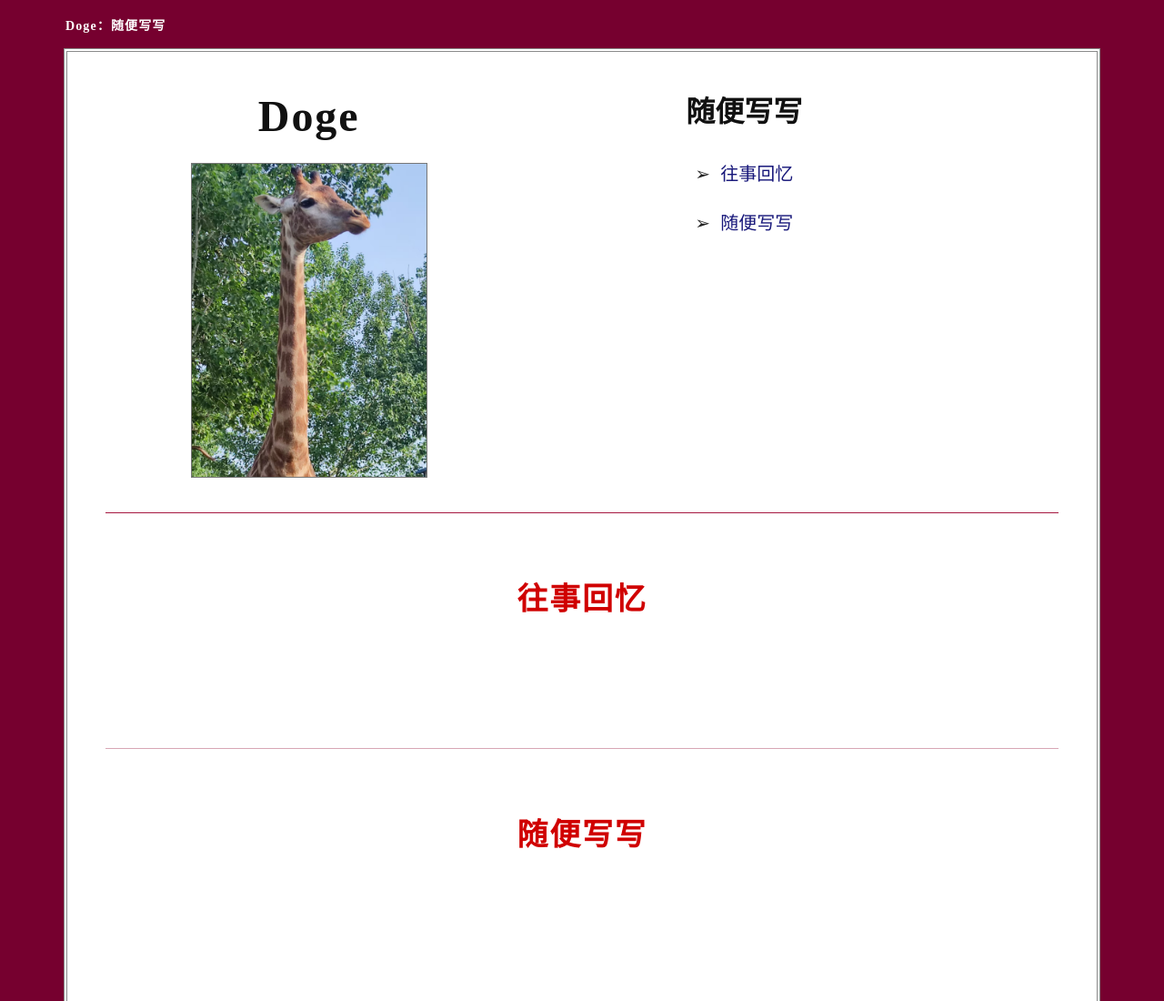
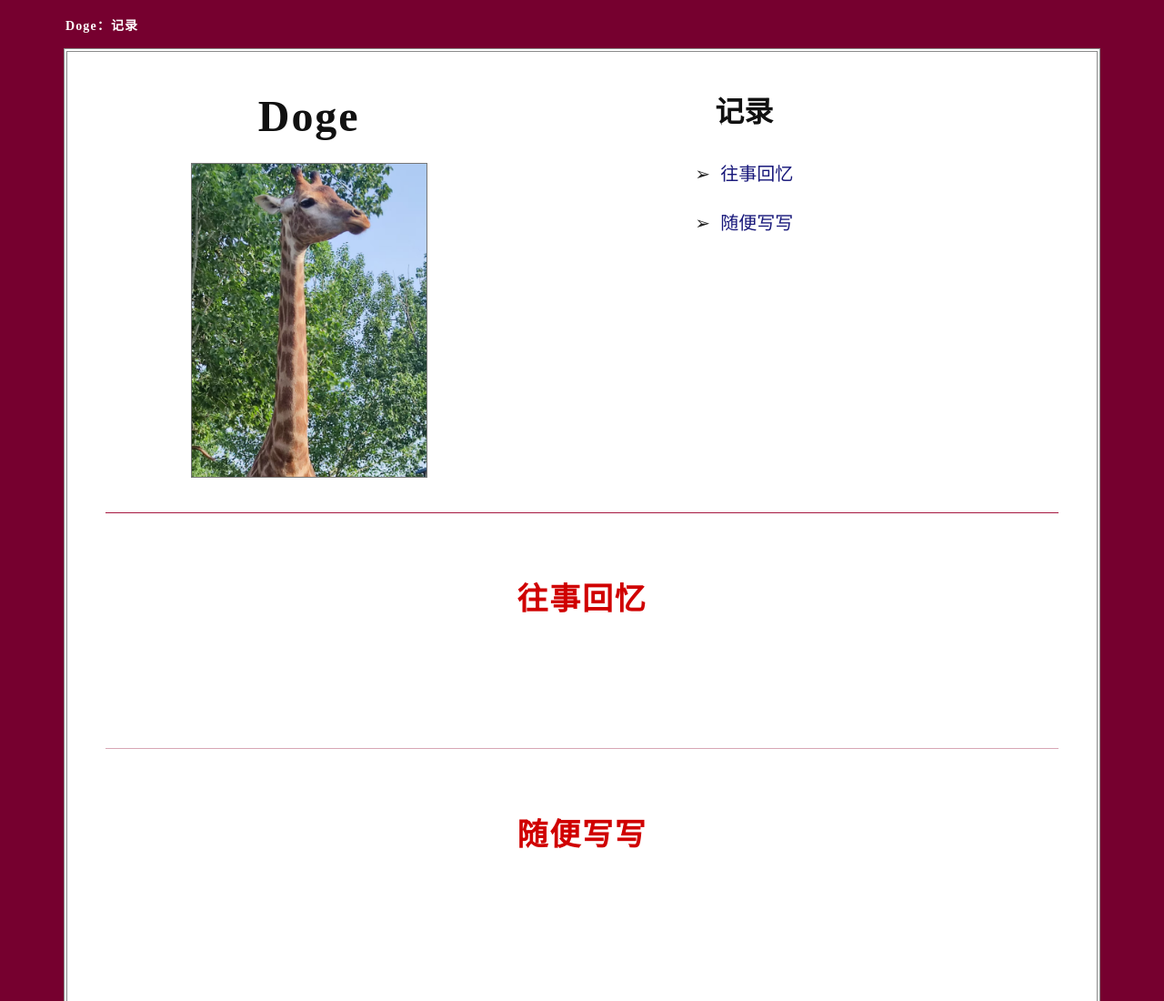
Before and after one commit to Charging-up/charging-up.github.io, a plain HTML site: page index.html in a window 1280 px wide. Shown: the top 1100 px of the page at 91% size. Drawn offline with Linux system fonts and the light colour scheme.

Commit message:
Update index.html

```diff
--- a/index.html
+++ b/index.html
@@ -4,7 +4,7 @@
   <meta charset="UTF-8">
   <meta name="viewport" content="width=device-width, initial-scale=1.0">
   <meta name="description" content="Doge 的个人写作页面">
-  <title>Doge｜随便写写</title>
+  <title>Doge｜记录</title>
 
   <style>
     :root {
@@ -195,7 +195,7 @@
 </head>
 
 <body>
-  <div class="site-label">Doge：随便写写</div>
+  <div class="site-label">Doge：记录</div>
 
   <main class="page">
     <section class="intro" aria-label="个人简介与目录">
@@ -205,7 +205,7 @@
       </div>
 
       <nav class="contents" aria-labelledby="contents-title">
-        <h2 id="contents-title">随便写写</h2>
+        <h2 id="contents-title">记录</h2>
         <ul>
           <li><a href="#memories">往事回忆</a></li>
           <li><a href="#writings">随便写写</a></li>
```
